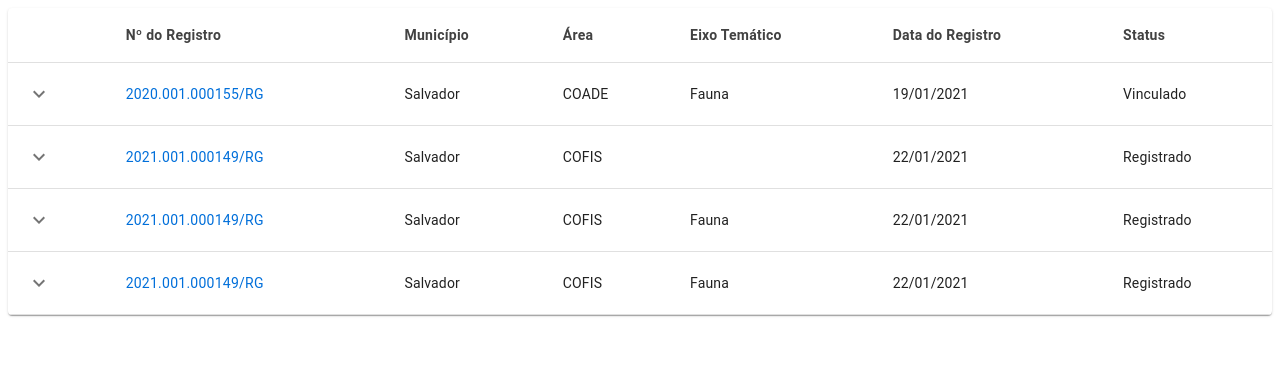
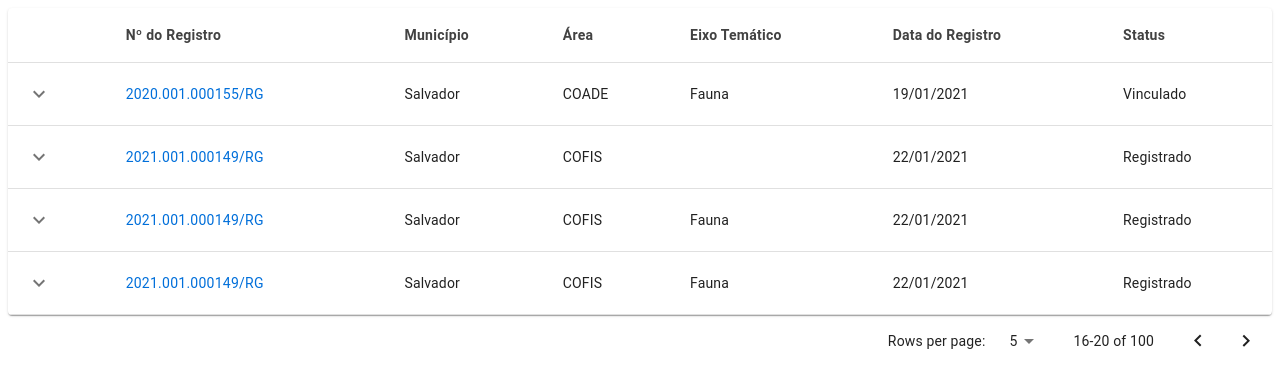
Before and after one commit to Wesleygmssa/Table-material-ui, a React (Create React App) app: page / in a window 1280 px wide. Shown: the top 388 px of the page. Built offline with nearby package versions, Linux system fonts and the light colour scheme.

Commit message:
Inserindo paginação

```diff
--- a/src/App.js
+++ b/src/App.js
@@ -15,6 +15,7 @@ import Paper from "@material-ui/core/Paper";
 import KeyboardArrowDownIcon from "@material-ui/icons/KeyboardArrowDown";
 import KeyboardArrowUpIcon from "@material-ui/icons/KeyboardArrowUp";
 import { Container } from "./styles";
+import TablePagination from "@material-ui/core/TablePagination";
 
 const useRowStyles = makeStyles({
   root: {
@@ -146,6 +147,15 @@ export default function App() {
           </TableBody>
         </Table>
       </TableContainer>
+      <TablePagination
+        rowsPerPageOptions={[5, 10, 25]}
+        component="div"
+        count={100}
+        rowsPerPage={5}
+        page={3}
+        onChangePage={() => {}}
+        onChangeRowsPerPage={() => {}}
+      />
     </Container>
   );
 }
```
